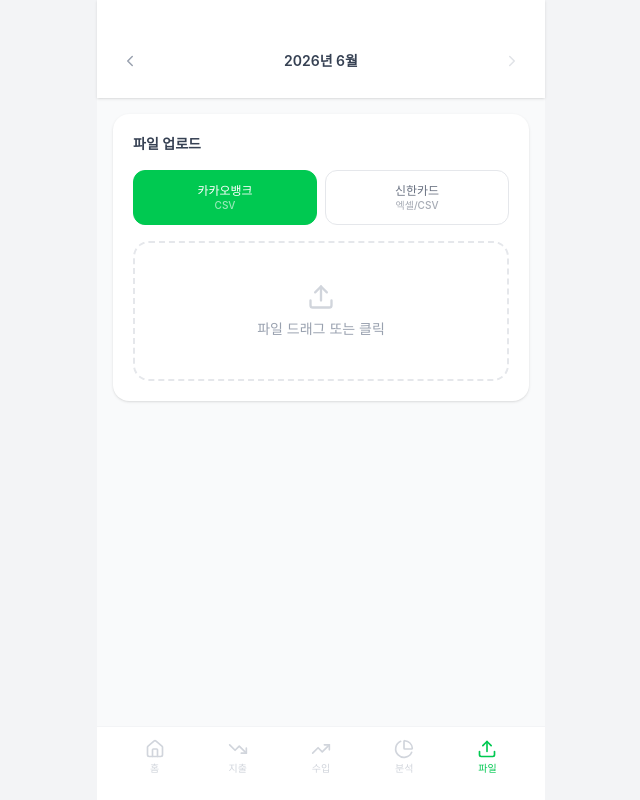
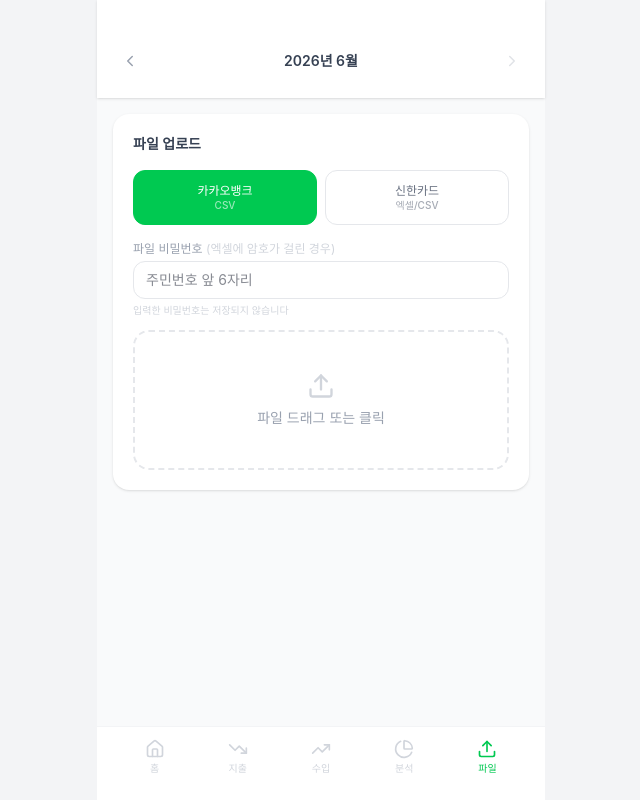
Before and after one commit to DNHJKFBWARKJFBN/ES-CARD, a Next.js app: page / in a window 1280 px wide. Both pictures are taken after a click on the button "파일 업로드하기". Shown: the whole page, without its empty margins (319-959 px from the left). Built offline with nearby package versions, Linux system fonts and the light colour scheme.

Commit message:
Add password support for encrypted Excel files + full dashboard redesign

```diff
--- a/app/api/parse/route.ts
+++ b/app/api/parse/route.ts
@@ -6,6 +6,7 @@ export async function POST(req: NextRequest) {
   const form = await req.formData();
   const file = form.get("file") as File | null;
   const source = form.get("source") as string | null;
+  const password = (form.get("password") as string | null) || undefined;
 
   if (!file) return NextResponse.json({ error: "파일이 없습니다." }, { status: 400 });
 
@@ -15,12 +16,19 @@ export async function POST(req: NextRequest) {
   try {
     let txns;
 
-    if (source === "kakao" || name.endsWith(".csv")) {
+    if (source === "kakao" && !name.endsWith(".xlsx") && !name.endsWith(".xls")) {
+      // 카카오뱅크 CSV (암호 없음)
       const text = buffer.toString("utf-8").replace(/^﻿/, ""); // BOM 제거
       txns = parseKakaoCSV(text);
+    } else if (source === "kakao") {
+      // 카카오뱅크 엑셀 (암호: 주민번호 앞 6자리)
+      const wb = XLSX.read(buffer, { type: "buffer", cellDates: true, password });
+      const ws = wb.Sheets[wb.SheetNames[0]];
+      const rows: string[][] = XLSX.utils.sheet_to_json(ws, { header: 1, defval: "" }) as string[][];
+      txns = parseKakaoCSV(rows.map((r) => r.join(",")).join("\n"));
     } else {
-      // Excel 파싱 (신한카드 등)
-      const wb = XLSX.read(buffer, { type: "buffer", cellDates: true });
+      // 신한카드 등 기타 엑셀
+      const wb = XLSX.read(buffer, { type: "buffer", cellDates: true, password });
       const ws = wb.Sheets[wb.SheetNames[0]];
       const rows: string[][] = XLSX.utils.sheet_to_json(ws, { header: 1, defval: "" }) as string[][];
       txns = parseShinhanData(rows);
--- a/app/page.tsx
+++ b/app/page.tsx
@@ -74,6 +74,7 @@ export default function App() {
   const [editingBudget, setEditingBudget] = useState(false);
   const [budgetInput, setBudgetInput] = useState("");
   const [selectedSource, setSelectedSource] = useState("kakao");
+  const [filePassword, setFilePassword] = useState("");
   const [uploading, setUploading] = useState(false);
   const [uploadError, setUploadError] = useState<string | null>(null);
   const [editingCat, setEditingCat] = useState<string | null>(null);
@@ -170,6 +171,7 @@ export default function App() {
     const form = new FormData();
     form.append("file", file);
     form.append("source", selectedSource);
+    if (filePassword) form.append("password", filePassword);
     try {
       const res = await fetch("/api/parse", { method: "POST", body: form });
       const data = await res.json();
@@ -181,7 +183,7 @@ export default function App() {
       setTab("home");
     } catch (e: unknown) { setUploadError((e as Error).message); }
     finally { setUploading(false); }
-  }, [selectedSource]);
+  }, [selectedSource, filePassword]);
 
   const saveBudget = () => {
     const v = parseFloat(budgetInput.replace(/,/g, ""));
@@ -506,6 +508,28 @@ export default function App() {
                   </button>
                 ))}
               </div>
+              {/* 비밀번호 입력 (엑셀 암호 해제) */}
+              <div className="mb-3">
+                <label className="text-xs text-gray-400 block mb-1">
+                  파일 비밀번호 <span className="text-gray-300">(엑셀에 암호가 걸린 경우)</span>
+                </label>
+                <div className="flex items-center gap-2">
+                  <input
+                    type="password"
+                    value={filePassword}
+                    onChange={(e) => setFilePassword(e.target.value)}
+                    placeholder={selectedSource === "kakao" ? "주민번호 앞 6자리" : "비밀번호 입력"}
+                    className="flex-1 border border-gray-200 rounded-xl px-3 py-2 text-sm outline-none focus:border-green-300"
+                  />
+                  {filePassword && (
+                    <button onClick={() => setFilePassword("")} className="text-xs text-gray-400 hover:text-gray-600 px-2">
+                      <X size={14} />
+                    </button>
+                  )}
+                </div>
+                <p className="text-[10px] text-gray-300 mt-1">입력한 비밀번호는 저장되지 않습니다</p>
+              </div>
+
               <div
                 onDrop={(e) => { e.preventDefault(); const f = e.dataTransfer.files[0]; if (f) handleFile(f); }}
                 onDragOver={(e) => e.preventDefault()}
```
